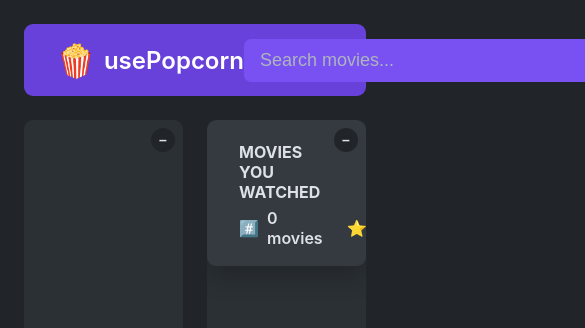
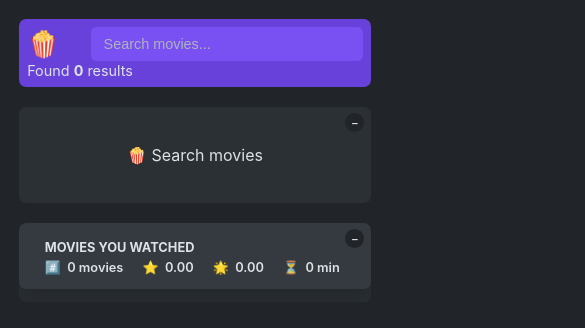
Before and after one commit to cetvrtak/stevo-usepopcorn, a React (Create React App) app: page / in a window 390 px wide. Shown: the top 328 px of the page, 585 px wide, since content can reach past the window. Built offline with nearby package versions, Linux system fonts and the light colour scheme; the HTML template or start-up script is replaced by a standard one.

Commit message:
Apply style for mobile

```diff
--- a/src/App.js
+++ b/src/App.js
@@ -44,10 +44,19 @@ export default function App() {
 
         <Box>
           {isLoading && <Loader />}
-          {!isLoading && !error && (
+          {!isLoading && !error && movies.length > 0 && (
             <MovieList movies={movies} onSelectMovie={handleSelectMovie} />
           )}
-          {error && <ErrorMessage message={error} />}
+          {!isLoading && !error && movies.length === 0 && (
+            <Notification>
+              <span>🍿</span> Search movies
+            </Notification>
+          )}
+          {error && (
+            <Notification>
+              <span>❌</span> {error}
+            </Notification>
+          )}
         </Box>
 
         <Box>
@@ -73,9 +82,9 @@ export default function App() {
   );
 }
 
-function ErrorMessage({ message }) {
+function Notification({ children }) {
   return <p className="error">
-    <span>🍿</span> {message}
+    {children}
   </p>
 }
 
--- a/src/index.css
+++ b/src/index.css
@@ -96,7 +96,8 @@ body {
   padding: 1.1rem 1.6rem;
   font-size: 1.8rem;
   border-radius: 0.7rem;
-  width: 40rem;
+  width: 100%;
+  max-width: 40rem;
   transition: all 0.3s;
   color: var(--color-text);
 
@@ -346,3 +347,40 @@ SPACING SYSTEM (px)
 FONT SIZE SYSTEM (px)
 10 / 12 / 14 / 16 / 18 / 20 / 24 / 30 / 36 / 44 /52 / 62 / 74 / 86 / 98
 */
+
+@media screen and (max-width: 768px) {
+  html {
+    font-size: 50%;
+  }
+
+  /* NAVBAR */
+  .nav-bar {
+    height: fit-content;
+    padding: 1rem;
+    display: flex;
+    flex-wrap: wrap;
+    align-items: center;
+    justify-content: space-between;
+    gap: 0.2rem;
+  }
+
+  .logo h1 {
+    display: none;
+  }
+
+  .search {
+    max-width: 34rem;
+  }
+
+  /* MAIN */
+  .main {
+    flex-direction: column;
+    height: auto;
+  }
+
+  .box {
+    width: 100%;
+    max-width: none;
+    min-height: 4rem;
+  }
+}
```
